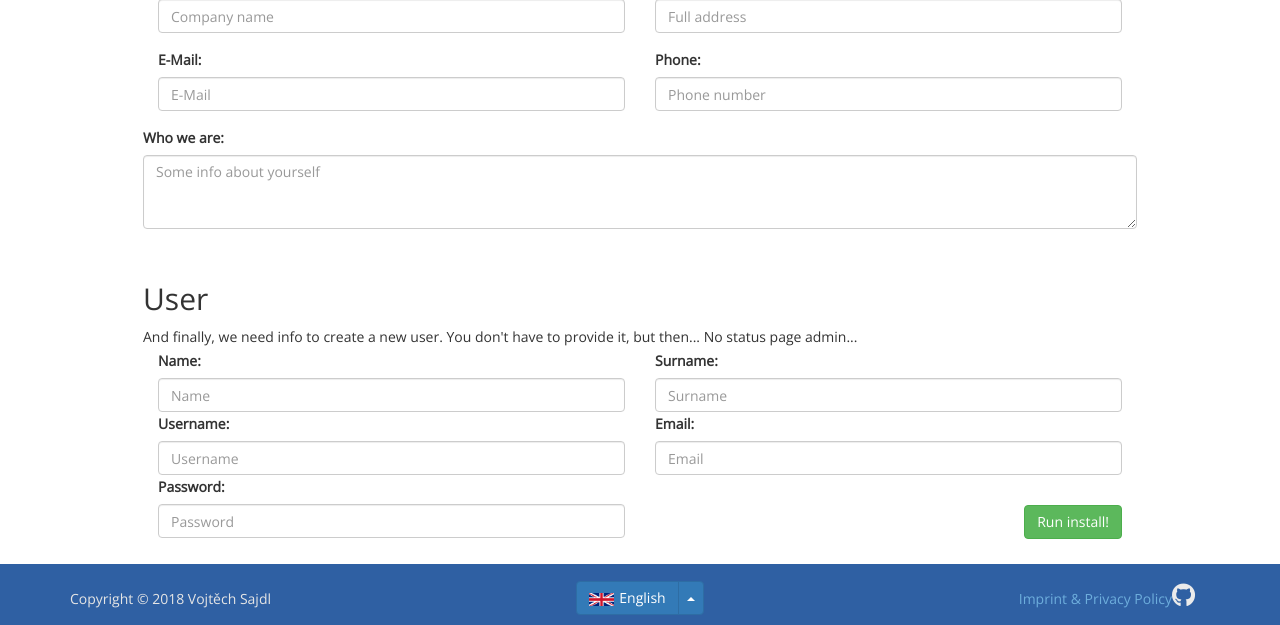
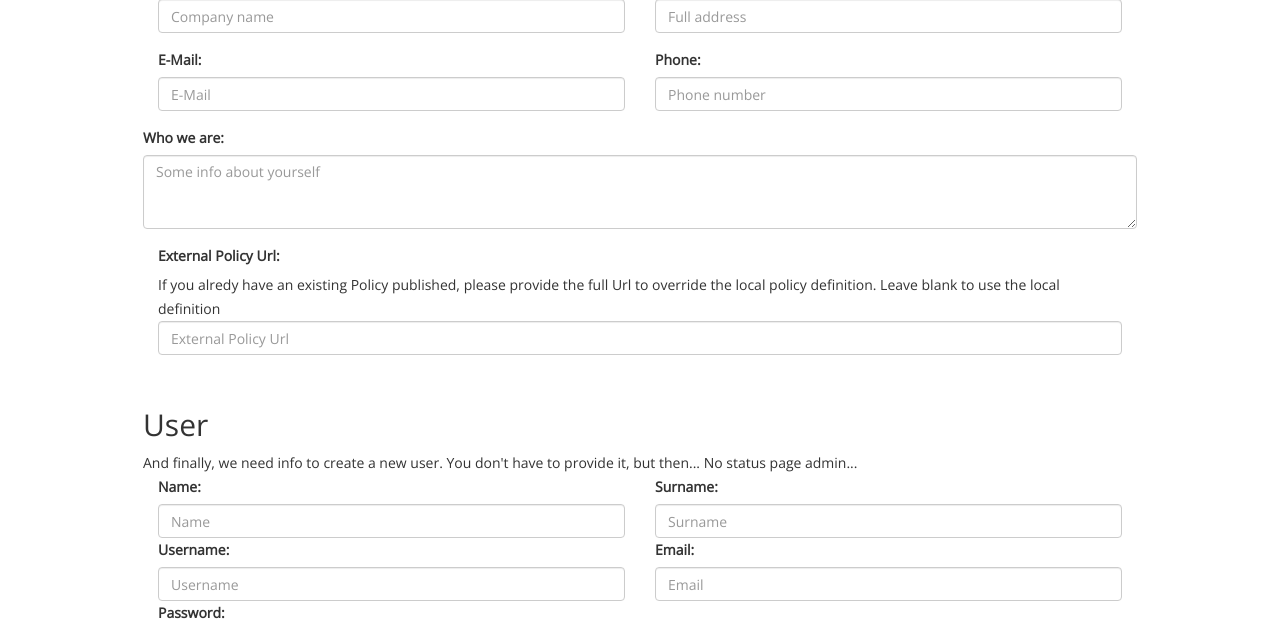
Before and after one commit to server-status-project/server-status, a PHP site: page /index.php in a window 1280 px wide. Shown: the part 1204-1829 px from the top of the page. Run offline with PHP 8.4, Linux system fonts and the light colour scheme; some libraries are stand-ins or nearby versions.

Commit message:
Add option to use existing URL for privacy policy. Pryx/server-status#41
- Also moved the gitbug icon to the left of the footer as it looked like it was part of the imprint/policy link.
- Fixed Imprint & Privacy policy text so that it will be translated.

```diff
--- a/install.php
+++ b/install.php
@@ -3,6 +3,7 @@ require_once("template.php");
 define("WEB_URL", "."); //Website name
 define("NAME", _('Status page')); //Website name
 define("MINIMUM_PHP_VERSION", "5.4.0");
+define("POLICY_URL", "policy.php"); //Default policy URL
 require_once("classes/locale-negotiator.php");
 
 $negotiator = new LocaleNegotiator("en_GB");
@@ -127,6 +128,8 @@ if(isset($_POST['server']) && empty($message))
 		$config = str_replace("##policy_mail##", $_POST['policy_mail'], $config);
 		$config = str_replace("##policy_phone##", $_POST['policy_phone'],$config);
 		$config = str_replace("##who_we_are##", $_POST['who_we_are'], $config);
+		$policy_url_conf = ( ! empty($_POST['policy_url']) ) ? $_POST['policy_url'] : POLICY_URL;
+		$config = str_replace("##policy_url##", $policy_url_conf, $config);
 		file_put_contents("config.php", $config);
 
 
@@ -239,6 +242,12 @@ if (!empty($message))
 		<div class="form-group clearfix">
 			<div class=""><label for="who_we_are"><?php echo _("Who we are");?>: </label><textarea class="form-control" id="who_we_are" rows="3" name="who_we_are" placeholder="<?php echo _("Some info about yourself");?>" value="<?php echo ((isset($_POST['who_we_are']))?htmlspecialchars($_POST['who_we_are'], ENT_QUOTES):'');?>"></textarea></div>
 		</div>
+		<div class="form-group clearfix">
+			<div class="col-sm-12"><label for="url"><?php echo _("External Policy Url");?>: </label>
+				<summary><?php echo _("If you alredy have an existing Policy published, please provide the full Url to override the local policy definition. Leave blank to use the local definition");?></summary>
+				<input type="policy_url" name="policy_url" value="<?php echo ((isset($_POST['policy_url']))?htmlspecialchars($_POST['policy_url'], ENT_QUOTES):'');?>" id="policy_url" placeholder="<?php echo _("External Policy Url");?>" class="form-control">
+			</div>
+		</div>
 	</section>
 	<section class="install-section clearfix">
 		<h2><?php echo _("User");?></h2>
--- a/template.php
+++ b/template.php
@@ -138,7 +138,7 @@ class Template{
     <div id="footerwrap">
       <div class="container">
         <div class="row centered">
-          <div class="col-md-4 text-left">Copyright © <?php echo date("Y");?> Vojtěch Sajdl</div>
+          <div class="col-md-4 text-left"><a href="https://github.com/Pryx/server-status/" target="_blank"><i class="fab fa-github" aria-hidden="true"></i>&nbsp;</a>Copyright © <?php echo date("Y");?> Vojtěch Sajdl</div>
           <div class="col-md-4 text-center">
             <div class="btn-group dropup">
               <button type="button" class="btn btn-primary"><?php echo '<img src="'.WEB_URL.'/locale/'.$_SESSION['locale'].'/flag.png" alt="'.$lang_names[$_SESSION['locale']].'">'.$lang_names[$_SESSION['locale']];?></button>
@@ -157,7 +157,7 @@ class Template{
               </div>
             </div>
           </div>
-          <div class="col-md-4 text-right"><a href="policy.php">Imprint & Privacy Policy</a><a href="https://github.com/Pryx/server-status/" target="_blank"><i class="fab fa-github" aria-hidden="true"></i></a></div>
+          <div class="col-md-4 text-right"><a href="<?php echo POLICY_URL; ?>"><?php echo _("Imprint & Privacy Policy");?></a><!-- <a href="https://github.com/Pryx/server-status/" target="_blank"><i class="fab fa-github" aria-hidden="true"></i></a> --></div>
         </div><!--/row -->
       </div><!--/container -->
     </div>
```
Also changed, not shown: 1 other file.
